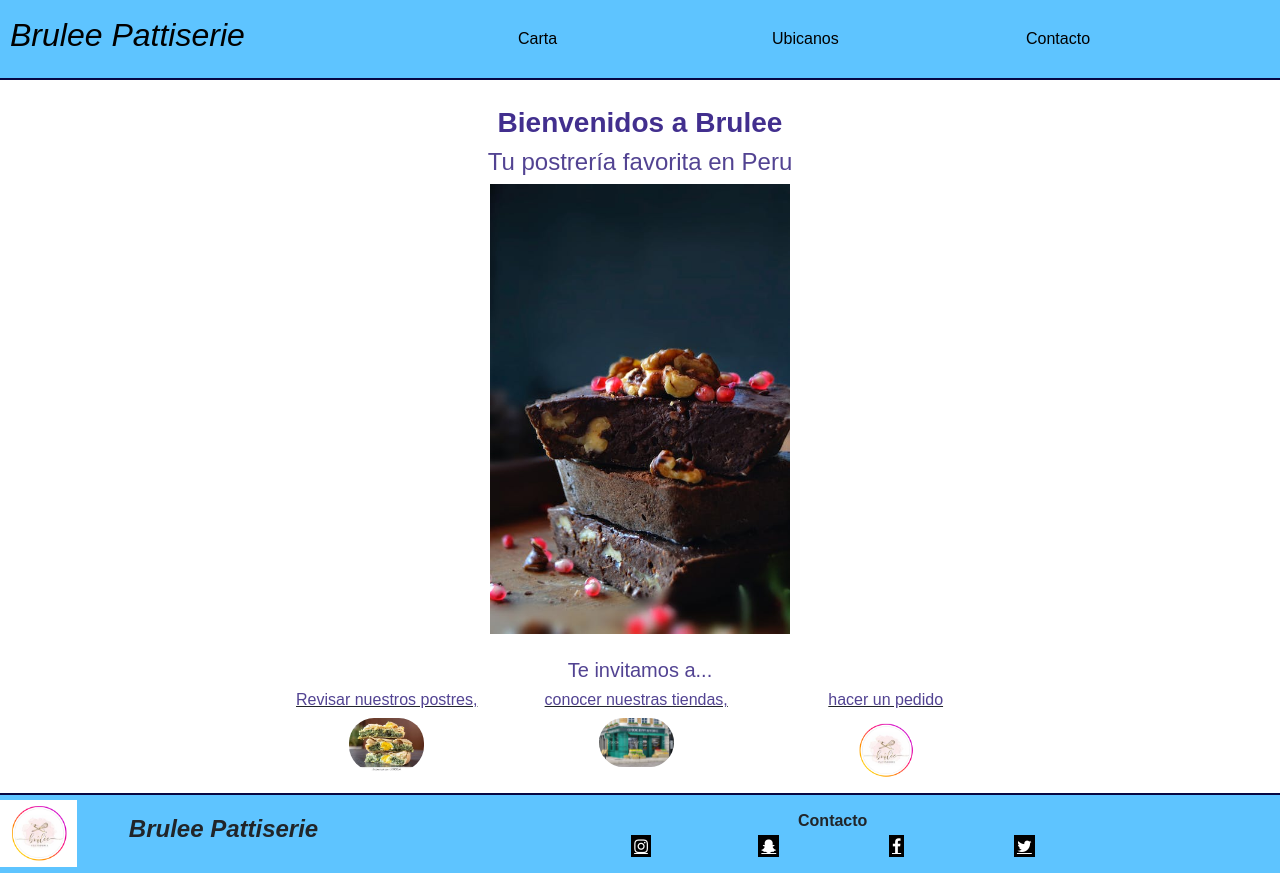
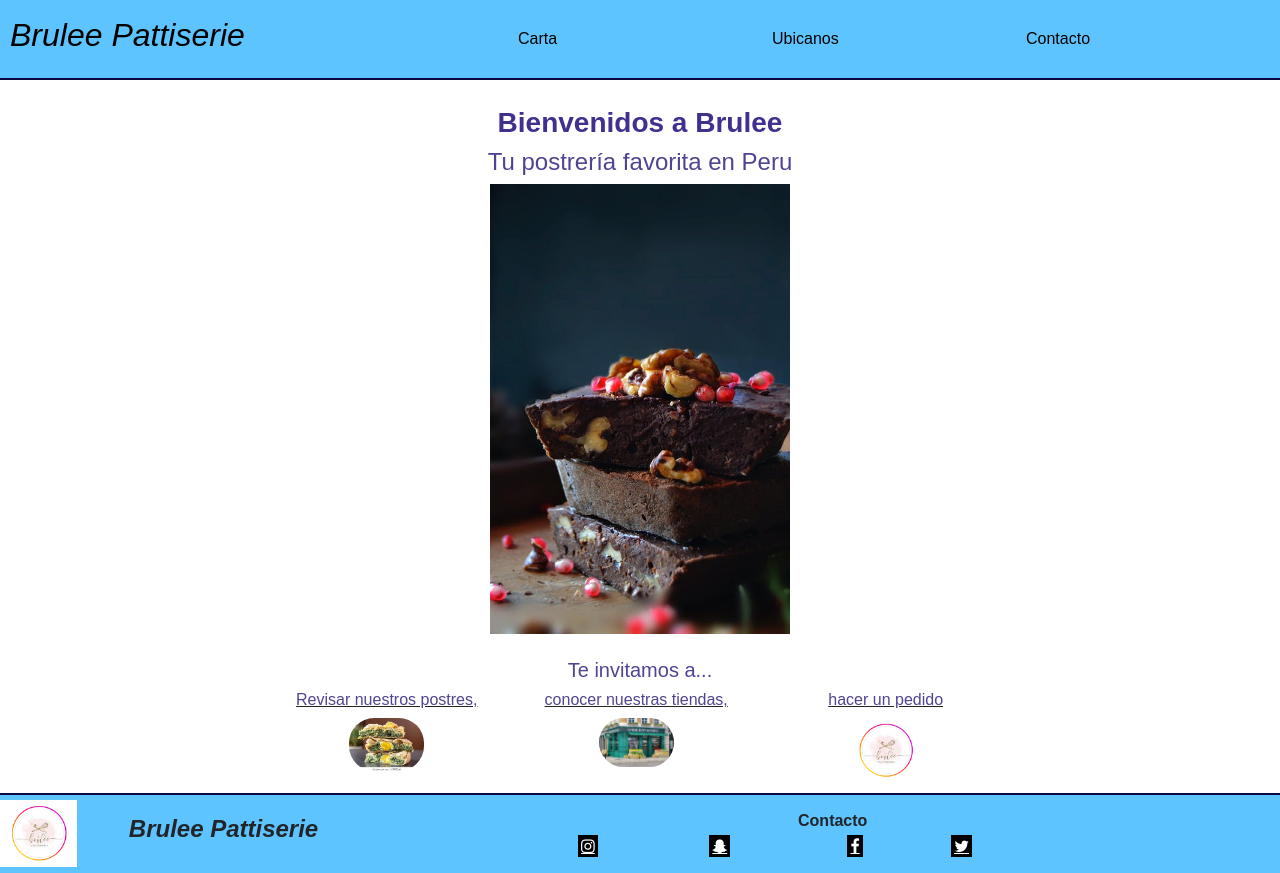
Before and after one commit to sebasprietoln/segundaentrega, a plain HTML site: page index.html in a window 1280 px wide. Drawn offline with nearby package versions, Linux system fonts and the light colour scheme.

Commit message:
pendiente td final

```diff
--- a/estilos2.css
+++ b/estilos2.css
@@ -290,12 +290,9 @@ margin: auto;
 }
 
 .listafootercontact {
-    grid-area: listafootercontact;
-    & td {
-        width: 25%;
-        text-align: center;
-    }
-}
+    grid-area: listafootercontact;}
+
+
 
 .titulocontactofooter {
     text-align: center;
```
